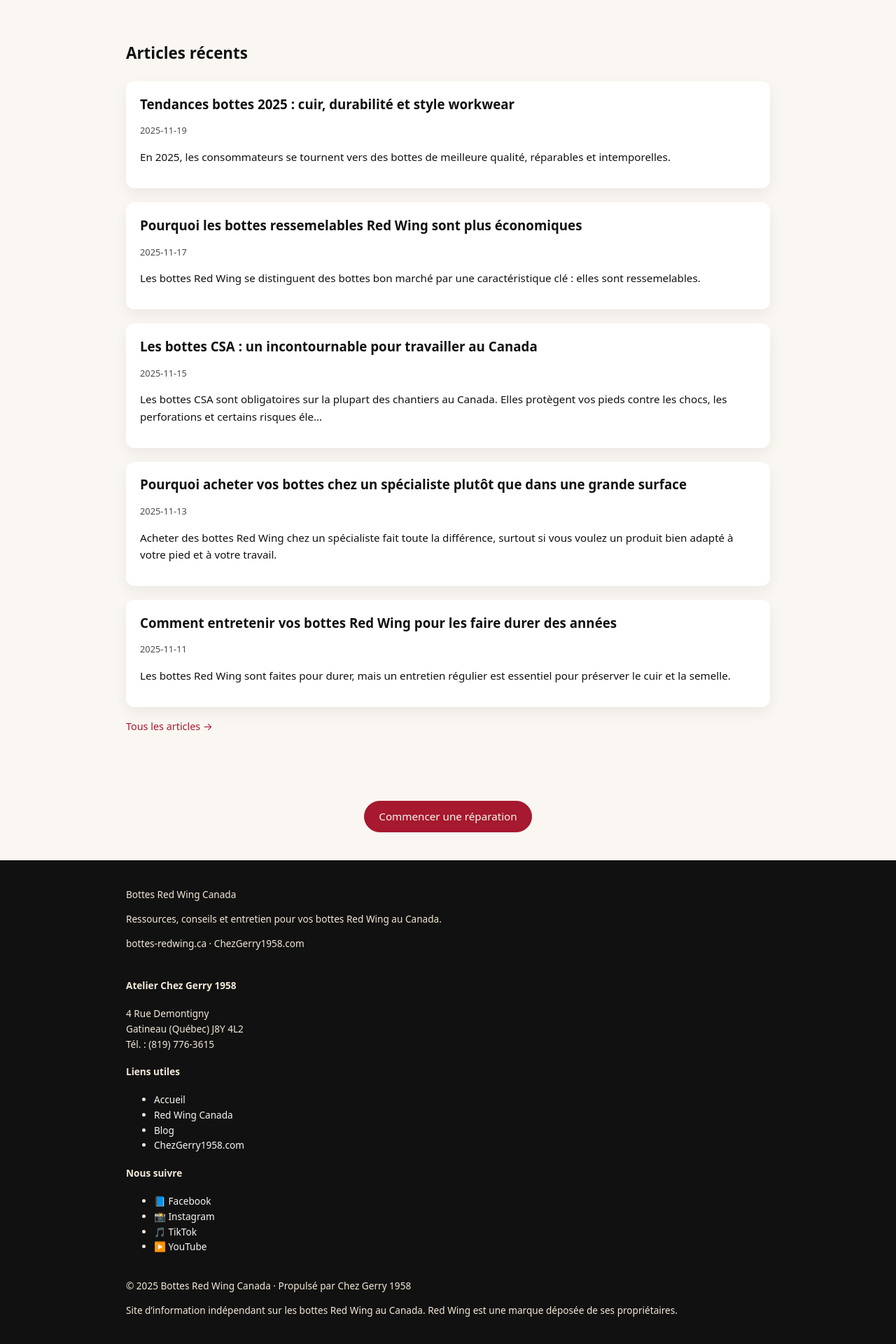
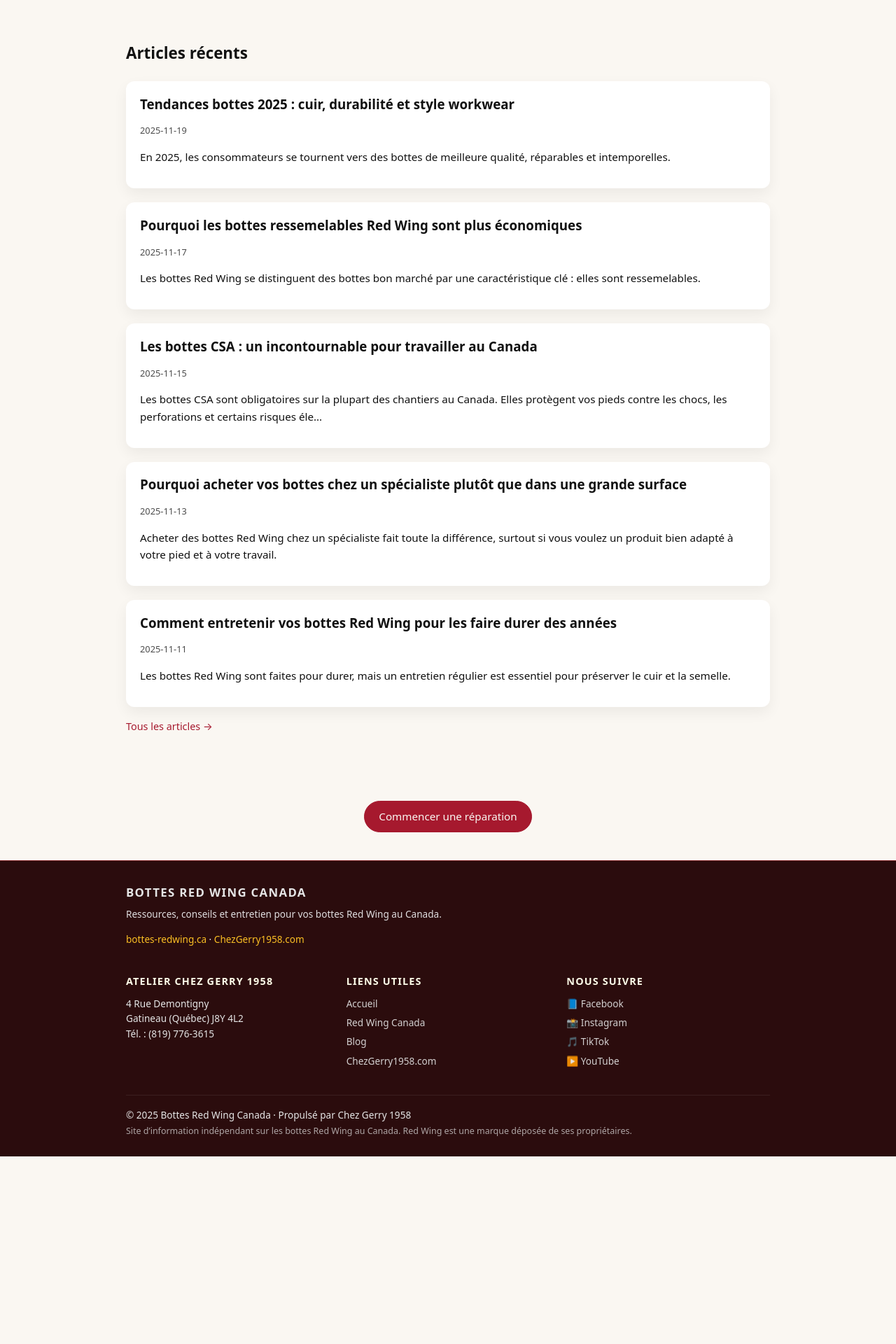
Before and after one commit to jphenri/botte-redwing.ca, a Jekyll site: the page built from index.md, in a window 1280 px wide. Shown: the part 830-2750 px from the top of the page at 70% size. Built offline with Jekyll 4.4.1, drawn with Linux system fonts in a browser that asks for light colours; after the commit the page ends 2482 px from its top, so only the background shows below that.

```diff
--- a/assets/css/main.css
+++ b/assets/css/main.css
@@ -302,3 +302,110 @@ a:hover {
 .lang-switch .lang-disabled {
   opacity: 0.4;
 }
+.site-footer {
+  background: #2b0c0d; /* rouge brun foncé façon Red Wing */
+  color: #e5e5e5;
+  padding: 2rem 0 1.5rem;
+  font-size: 0.85rem;
+  border-top: 1px solid #7c1d21;
+}
+
+.footer-inner {
+  display: flex;
+  flex-direction: column;
+  gap: 1.5rem;
+}
+
+.footer-brand {
+  max-width: 480px;
+}
+
+.footer-title {
+  font-weight: 700;
+  font-size: 1.05rem;
+  letter-spacing: 0.08em;
+  text-transform: uppercase;
+  margin: 0 0 0.4rem;
+}
+
+.footer-subtitle {
+  margin: 0 0 0.5rem;
+  color: #f3f4f6;
+  opacity: 0.9;
+}
+
+.footer-domain a {
+  color: #fbbf24;
+  text-decoration: none;
+}
+
+.footer-domain a:hover {
+  text-decoration: underline;
+}
+
+.footer-columns {
+  display: grid;
+  grid-template-columns: repeat(3, minmax(0, 1fr));
+  gap: 1.5rem;
+}
+
+.footer-col h4 {
+  font-size: 0.9rem;
+  text-transform: uppercase;
+  letter-spacing: 0.08em;
+  margin: 0 0 0.6rem;
+  color: #fefce8;
+}
+
+.footer-col p {
+  margin: 0 0 0.5rem;
+}
+
+.footer-links {
+  list-style: none;
+  margin: 0;
+  padding: 0;
+}
+
+.footer-links li {
+  margin-bottom: 0.35rem;
+}
+
+.footer-links a {
+  color: #e5e5e5;
+  text-decoration: none;
+  opacity: 0.9;
+}
+
+.footer-links a:hover {
+  opacity: 1;
+  text-decoration: underline;
+}
+
+.footer-social span {
+  display: inline-flex;
+  align-items: center;
+  gap: 0.35rem;
+}
+
+.footer-bottom {
+  border-top: 1px solid rgba(248, 250, 252, 0.08);
+  padding-top: 0.9rem;
+  margin-top: 0.5rem;
+}
+
+.footer-bottom p {
+  margin: 0.15rem 0;
+}
+
+.footer-small {
+  opacity: 0.7;
+  font-size: 0.78rem;
+}
+
+/* Responsive */
+@media (max-width: 768px) {
+  .footer-columns {
+    grid-template-columns: 1fr;
+  }
+}
```
